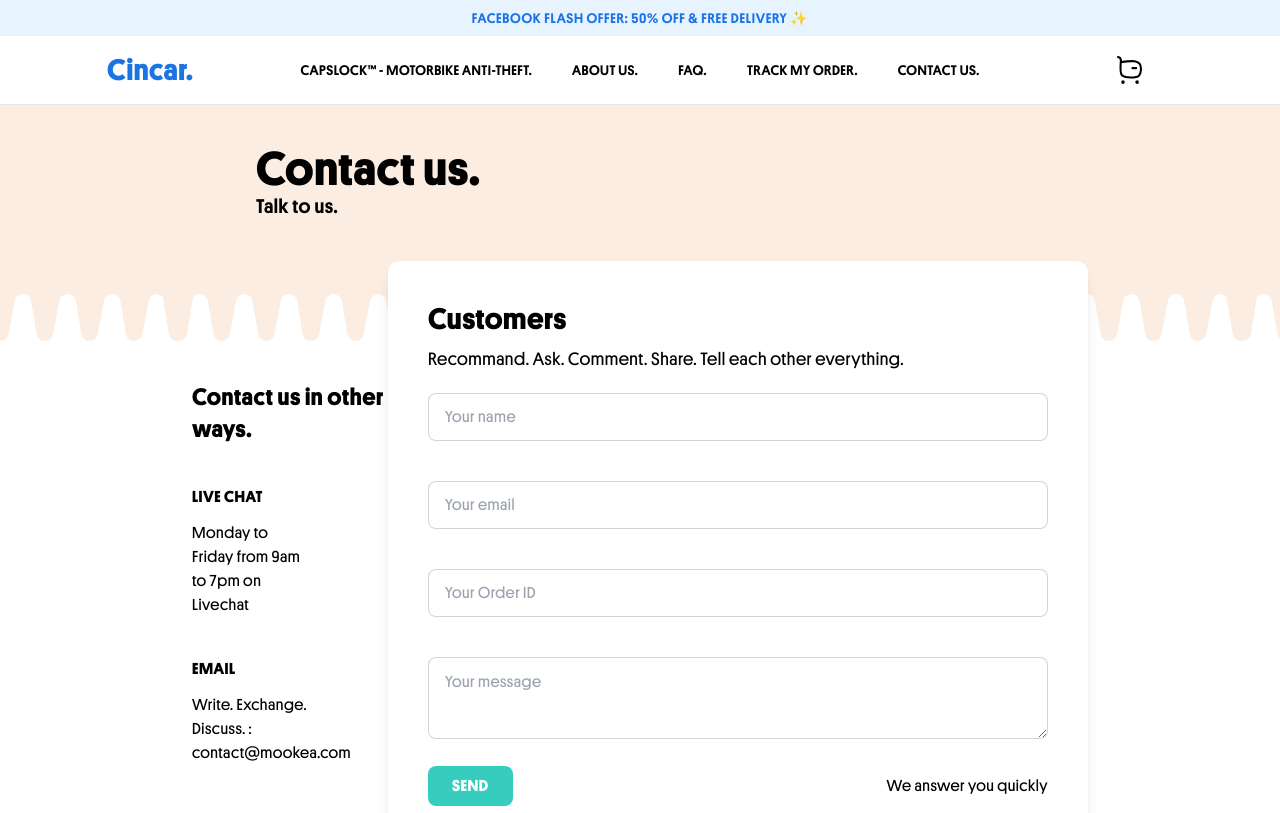
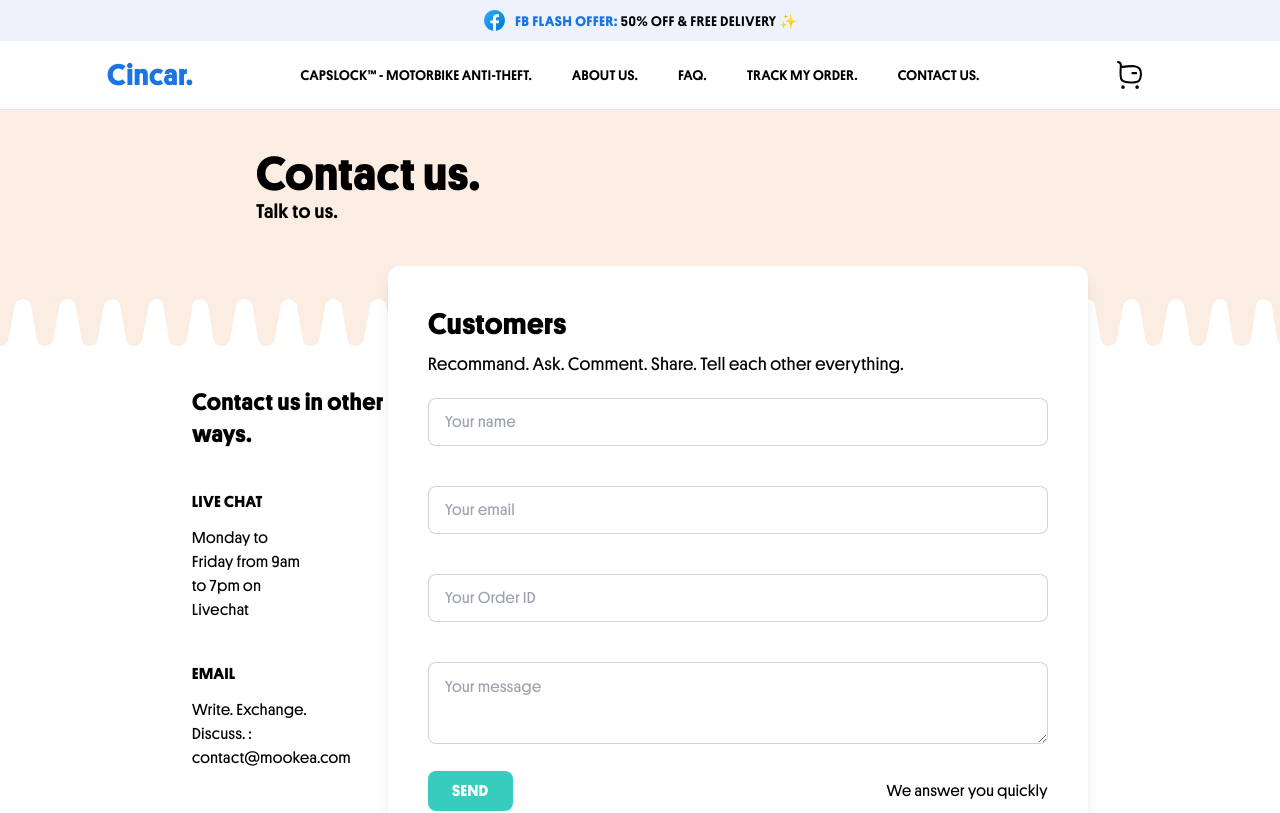
Before and after one commit to KolyStudio/Vehicules, a Next.js app: page /contact in a window 1280 px wide. Shown: the top 813 px of the page. Built offline with nearby package versions, Linux system fonts and the light colour scheme.

Commit message:
first commit

```diff
--- a/components/Announcement.js
+++ b/components/Announcement.js
@@ -2,9 +2,15 @@ import { site } from "./config";
 
 export default function Announcement() {
   return (
-    <section className=' bg-[#e7f3ff] relative font-medium text-center py-2  items-center text-sm  text-primary tracking-wider flex justify-center space-x-2 '>
+    <section className=' bg-[#eef2fd] relative   py-2  items-center text-sm font-base text-BLACK tracking-wider flex justify-center space-x-2 px-1'>
+    <img
+                alt='produit.price'
+                src='icons/fb.svg'
+                className='w-[25px] lg:static absolute left-2'
+              />
 
-FACEBOOK FLASH OFFER: 50% OFF & FREE DELIVERY ✨
+               <div className="lg:pl-0  text-center" ><strong className="text-[#1b74e4]">FB FLASH OFFER:</strong> <span className="font-medium">50% OFF & FREE DELIVERY ✨</span>
+              </div>
     </section>
   );
 }
```
